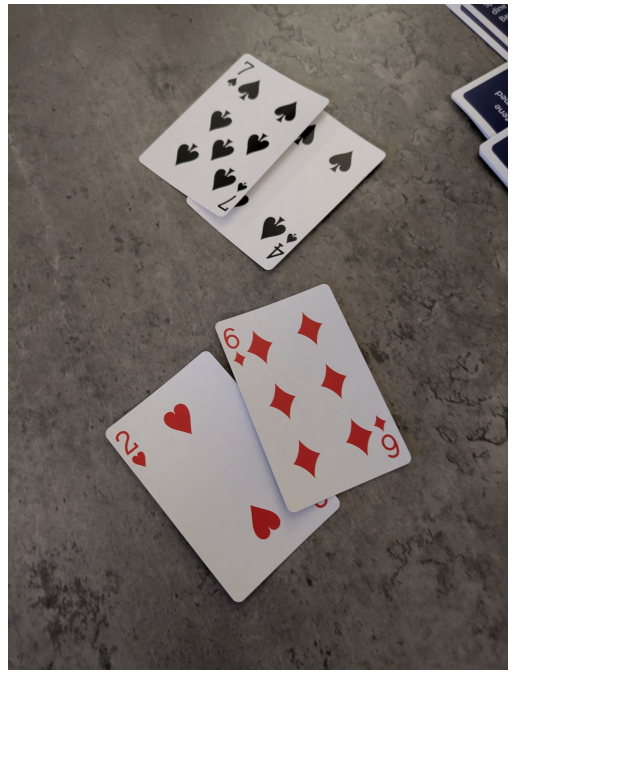
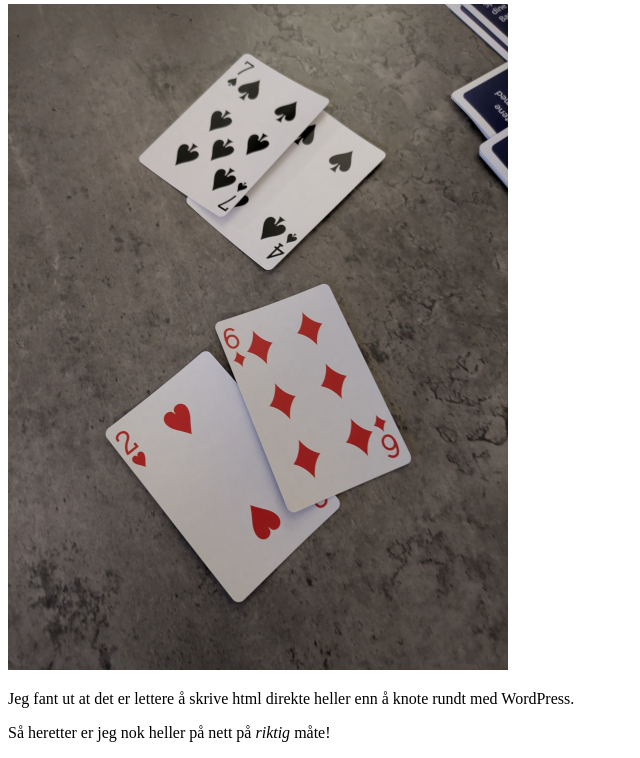
Before and after one commit to Pederzent/pederzen, a plain HTML site: page index.html in a window 1280 px wide. Shown: the part 780-1538 px from the top of the page, without its empty margins (0-640 px from the left). Before the commit the page ends 1462 px from the top, so only its background shows below. Drawn offline with Linux system fonts and the light colour scheme.

Commit message:
checkin fra PC

```diff
--- a/index.html
+++ b/index.html
@@ -8,6 +8,8 @@
     <p>Her er ny versjon av web-siden min. Jeg gav opp Azure; GitHub virker bedre.</p>
     <img src="PXL_20260209_153910116_50_smaller.jpg"/><br>
     <img src="PXL_20260114_180951826_50_smaller.png"/><br>
+    <p>Jeg fant ut at det er lettere å skrive html direkte heller enn å knote rundt med WordPress.</p>
+    <p>Så heretter er jeg nok heller på nett på <em>riktig</em> måte!</p>
 
 </body>
 </html>
```
